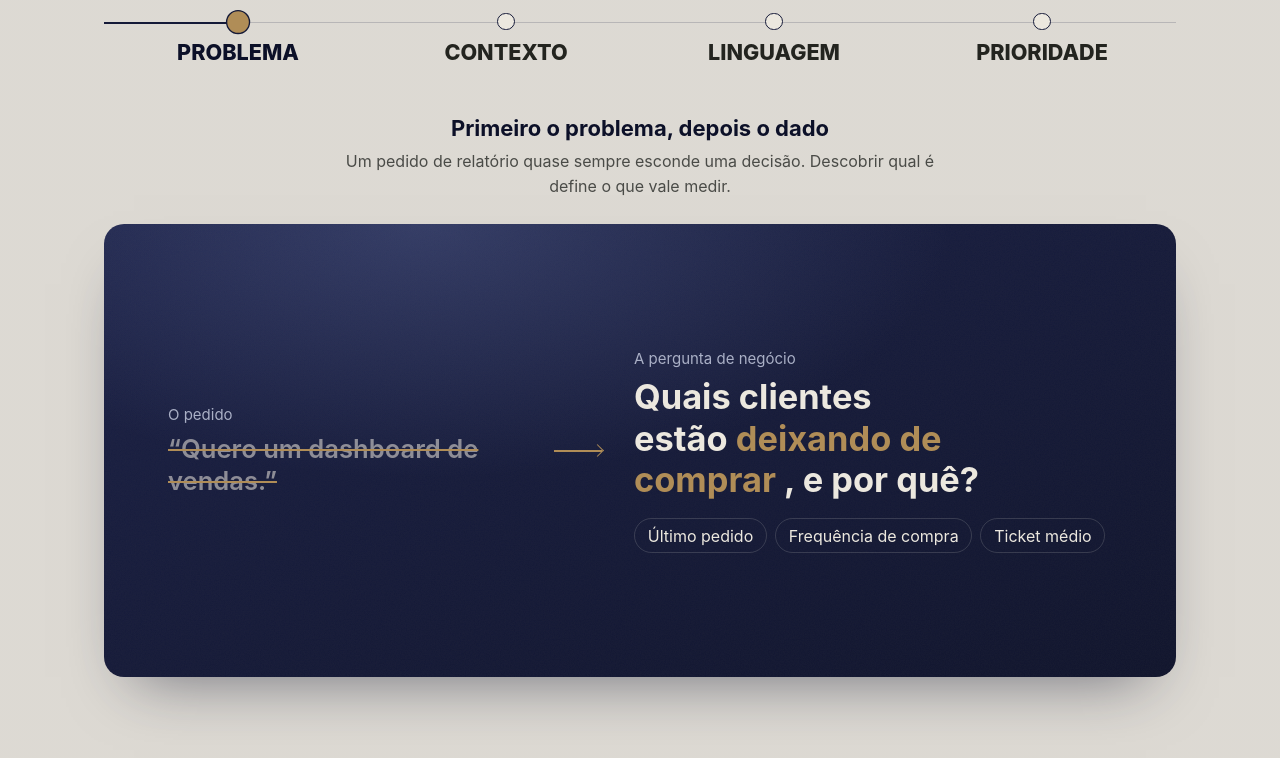
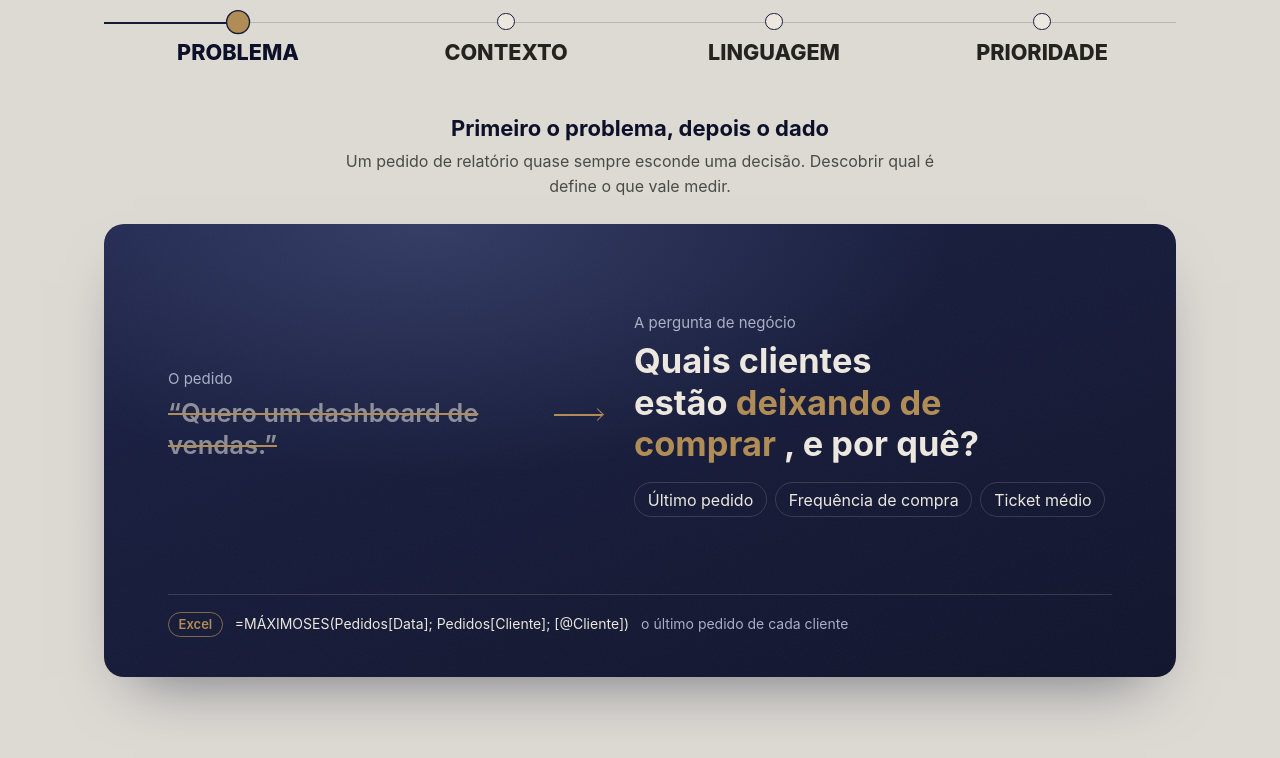
Before and after one commit to gabrielnavarrogermano-code/portfolio, an Astro site: page / in a window 1280 px wide. Shown: the part 4556-5314 px from the top of the page. Built offline with nearby package versions, Linux system fonts and the light colour scheme; Astro itself is replaced by a stand-in of ours; some packages are replaced by stand-ins of ours.

Commit message:
Mostra a ferramenta por trás de cada princípio em "Como eu trabalho"
- No pé de cada cena, uma linha discreta com a ferramenta (Excel ou Power BI),
  o trecho que faz o princípio virar entrega e uma nota curta: a fórmula do
  último pedido, a medida DAX da meta, o nome da medida no modelo e a regra da
  matriz numa fórmula.
- Entra depois do gesto principal da cena; no leitor de tela, vai junto com o
  resumo da cena.
- Fórmulas do Excel como ele mostra em cada idioma (MÁXIMOSES/SE com ponto e
  vírgula em português; MAXIFS/IF com vírgula em inglês). Os textos ficam em
  i18n.ts (trabalho.bastidor).

```diff
--- a/src/components/Skills.astro
+++ b/src/components/Skills.astro
@@ -62,7 +62,9 @@ const posicoes = [
                     <p class="pc-curto">{p.short}</p>
                     <h3 class="pc-titulo">{p.title}</h3>
                     <p class="pc-texto">{p.text}</p>
-                    <p class="sr-only">{resumos[i]}</p>
+                    <p class="sr-only">
+                      {resumos[i]} {tx.bastidorRotulo}: {tx.bastidor[i].ferramenta}, {tx.bastidor[i].nota}.
+                    </p>
                   </div>
 
                   <div class="pc-cena" data-cena aria-hidden="true">
@@ -160,6 +162,14 @@ const posicoes = [
                         </div>
                       </div>
                     )}
+
+                    <!-- O bastidor: a ferramenta e o trecho que fazem o princípio virar entrega. Entra depois do
+                         gesto principal da cena, discreto, no pé do palco -->
+                    <p class="c-bastidor d-pop" style="--d: 2.4s">
+                      <span class="c-ferramenta">{tx.bastidor[i].ferramenta}</span>
+                      <code class="c-codigo">{tx.bastidor[i].codigo}</code>
+                      <span class="c-nota">{tx.bastidor[i].nota}</span>
+                    </p>
                   </div>
                 </li>
               ))
@@ -387,6 +397,7 @@ const posicoes = [
     .pc.is-rolagem .pc-cena {
       flex: 1;
       display: grid;
+      grid-template-rows: 1fr auto;
       align-items: center;
       min-height: 0;
       max-height: 30rem;
@@ -453,6 +464,47 @@ const posicoes = [
 
     .pc.is-rolagem .c4-item {
       max-width: 14rem;
+    }
+  }
+
+  /* ---------- O bastidor de cada cena ----------
+     Uma linha no pé do palco: a ferramenta (num selo de contorno), o trecho em fonte de código e uma nota curta */
+  .c-bastidor {
+    display: flex;
+    flex-wrap: wrap;
+    align-items: baseline;
+    gap: 0.4rem 0.75rem;
+    margin-top: 1.8rem;
+    padding-top: 1.1rem;
+    border-top: 1px solid var(--linha);
+    font-size: 0.875rem;
+  }
+
+  .c-ferramenta {
+    flex: none;
+    padding: 0.1rem 0.6rem;
+    border: 1px solid rgb(176 141 87 / 0.7);
+    border-radius: 9999px;
+    font-size: 0.8125rem;
+    font-weight: 600;
+    color: var(--color-latao);
+  }
+
+  .c-codigo {
+    min-width: 0;
+    font-family: var(--font-mono);
+    font-size: 0.875rem;
+    color: var(--color-sunset);
+    overflow-wrap: anywhere;
+  }
+
+  .c-nota {
+    color: var(--color-muted);
+  }
+
+  @media (max-width: 39.99rem) {
+    .c-nota {
+      flex-basis: 100%;
     }
   }
 
--- a/src/i18n.ts
+++ b/src/i18n.ts
@@ -133,6 +133,14 @@ export const textos = {
           { task: 'Refazer todo o histórico', tag: 'Evita', win: false },
         ],
       },
+      // O bastidor de cada cena: a ferramenta e o trecho que fazem o princípio virar entrega
+      bastidorRotulo: 'Na prática',
+      bastidor: [
+        { ferramenta: 'Excel', codigo: '=MÁXIMOSES(Pedidos[Data]; Pedidos[Cliente]; [@Cliente])', nota: 'o último pedido de cada cliente' },
+        { ferramenta: 'Power BI', codigo: '% da meta = DIVIDE([Faturamento], [Meta])', nota: 'medida DAX com a comparação' },
+        { ferramenta: 'Power BI', codigo: 'churn_mensal → "Clientes que saíram"', nota: 'o nome da medida no modelo' },
+        { ferramenta: 'Excel', codigo: '=SE(E([@Impacto]="Alto"; [@Esforço]="Baixo"); "Faz primeiro"; …)', nota: 'a regra da matriz numa fórmula' },
+      ],
     },
     contato: {
       titulo: 'Vamos conversar?',
@@ -262,6 +270,13 @@ export const textos = {
           { task: 'Rebuild the whole history', tag: 'Avoid', win: false },
         ],
       },
+      bastidorRotulo: 'In practice',
+      bastidor: [
+        { ferramenta: 'Excel', codigo: '=MAXIFS(Orders[Date], Orders[Customer], [@Customer])', nota: "each customer's last order" },
+        { ferramenta: 'Power BI', codigo: '% of target = DIVIDE([Revenue], [Target])', nota: 'a DAX measure with the comparison' },
+        { ferramenta: 'Power BI', codigo: 'monthly_churn → "Customers who left"', nota: 'the measure name in the model' },
+        { ferramenta: 'Excel', codigo: '=IF(AND([@Impact]="High", [@Effort]="Low"), "Do first", …)', nota: 'the matrix rule as a formula' },
+      ],
     },
     contato: {
       titulo: "Let's talk?",
```
